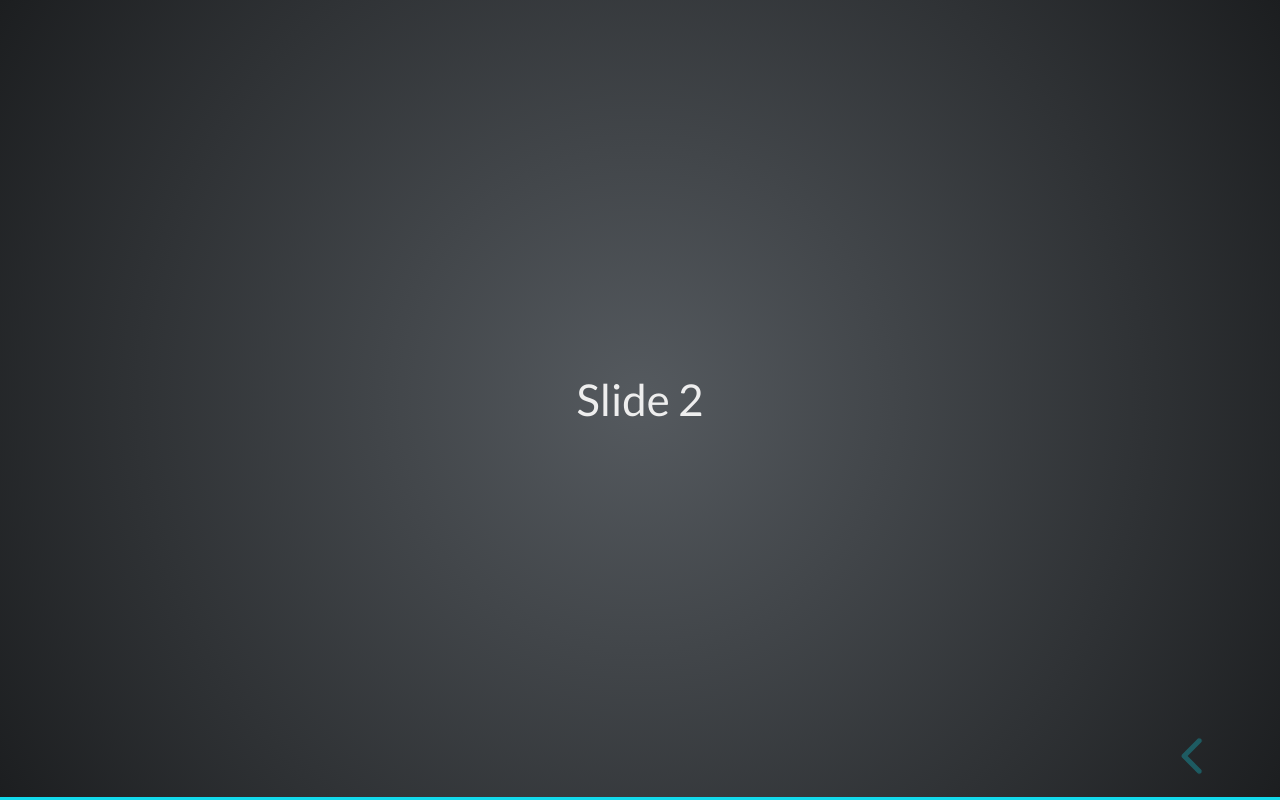
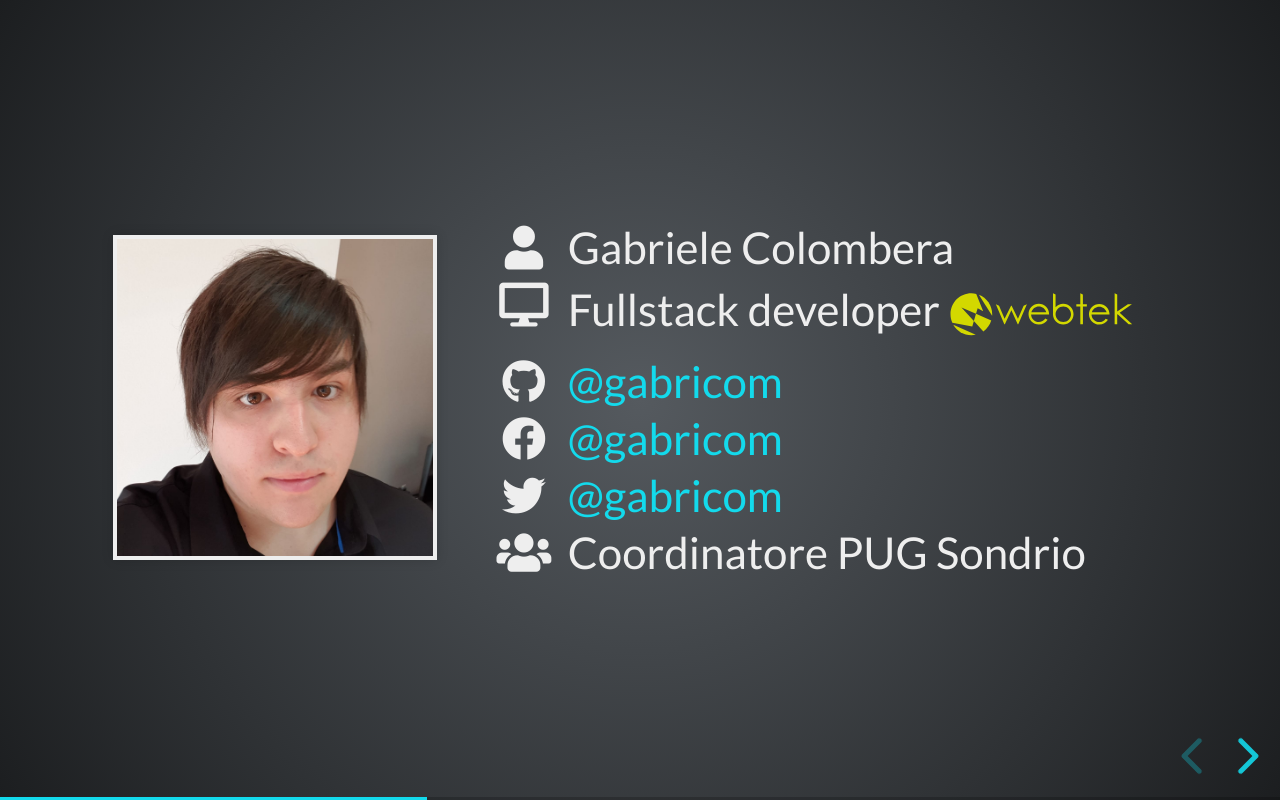
Before and after one commit to gabricom/gabricom.github.io, a website: page levelling-up-as-a-developer/index.html in a window 1280 px wide. Both pictures are taken after a click on the button "next slide". Drawn offline with nearby package versions, Linux system fonts and the light colour scheme.

Commit message:
First pages completed

```diff
--- a/levelling-up-as-a-developer/index.html
+++ b/levelling-up-as-a-developer/index.html
@@ -9,7 +9,7 @@
 		<link rel="stylesheet" href="css/reset.css">
 		<link rel="stylesheet" href="css/reveal.css">
 		<link rel="stylesheet" href="css/theme/gabricom.css">
-
+		<link rel="stylesheet" href="node_modules/@fortawesome/fontawesome-free/css/all.min.css">
 		<!-- Theme used for syntax highlighting of code -->
 		<link rel="stylesheet" href="lib/css/monokai.css">
 
@@ -39,7 +39,37 @@
 						</p>
 					</small>
 				</section>
-				<section>Slide 2</section>
+				<section id ="intro">
+					<img src="img/gabricom.jpg" style="width:30%;float:left" class="avatar" >
+					<div style="width:60%;float:right">
+						<ul class="fa-ul" style="list-style:none;margin:0;padding:0">
+							<li><span class="fa-li"><i class="fa fa-user"></i></span>Gabriele Colombera</li>
+							<li>
+								<span class="fa-li"><i class="fa fa-desktop"></i></span>
+								Fullstack developer <img src="img/webtek.svg"
+														style="height: 1em; box-shadow: none; vertical-align: middle;border:0;box-shadow: none;background: none">
+							</li>
+							<li>
+								<span class="fa-li"><i class="fab fa-github"></i></span>
+								<a href="https://github.com/gabricom">@gabricom</a>
+							</li>
+							<li>
+								<span class="fa-li"><i class="fab fa-facebook"></i></span>
+								<a href="https://facebook.com/gabricom">@gabricom</a>
+							</li>
+							<li>
+								<span class="fa-li"><i class="fab fa-twitter"></i></span>
+								<a href="https://twitter.com/gabricom">@gabricom</a>
+							</li>
+							<li>
+								<span class="fa-li"><i class="fa fa-users"></i></span>
+								Coordinatore PUG Sondrio
+							</li>
+						</ul>
+					</div>
+				</section>
+				<section data-background-image="img/meme-01.jpg" data-background-size="contain"></section>
+				<section data-background-image="img/meme-02.png" data-background-size="contain"></section>
 			</div>
 		</div>
 
--- a/levelling-up-as-a-developer/package.json
+++ b/levelling-up-as-a-developer/package.json
@@ -40,5 +40,8 @@
     "mustache": "^2.3.0",
     "socket.io": "^2.2.0"
   },
-  "license": "MIT"
+  "license": "MIT",
+  "dependencies": {
+    "@fortawesome/fontawesome-free": "^5.10.1"
+  }
 }
```
Also changed, not shown: levelling-up-as-a-developer/img/gabricom.jpg (added), levelling-up-as-a-developer/img/webtek.svg (added), 1 other file.
